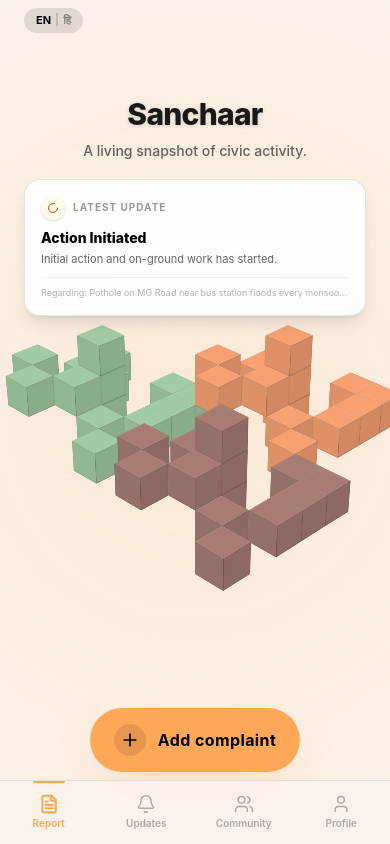
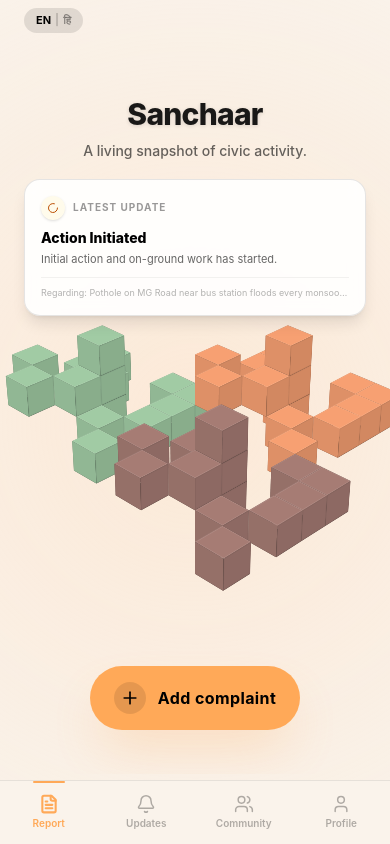
Before and after one commit to vidula18/DISPrototype, a React (Vite) app: page / in a window 390 px wide. Built offline with nearby package versions, Linux system fonts and the light colour scheme.

Commit message:
Fix mobile scrolling and layout clipping issues in CitizenView

```diff
--- a/src/app/components/CitizenView.tsx
+++ b/src/app/components/CitizenView.tsx
@@ -178,7 +178,7 @@ function LandingScreen({
   const cfg = activeComplaint ? STATUS_CONFIG[activeComplaint.status] : null;
 
   return (
-    <div className="flex flex-col h-full px-6 pt-10 pb-10 bg-transparent relative z-10">
+    <div className="flex flex-col h-full px-6 pt-10 pb-10 bg-transparent relative z-10 overflow-y-auto">
       <div className="mb-auto mt-4 text-center">
         <h1 className="font-extrabold text-black text-3xl tracking-tight drop-shadow-sm opacity-90">
           Sanchaar
@@ -553,7 +553,7 @@ function ReflectionCard({
         <p className="font-extrabold text-[#FFA757] text-xl leading-snug">{question}</p>
       </div>
 
-      <div className="flex-1 flex flex-col gap-3 relative z-10">
+      <div className="flex-1 flex flex-col gap-3 relative z-10 overflow-y-auto pb-4">
 
         {chips && chips.length > 0 && (
           <div className="flex flex-wrap gap-2 mb-1">
@@ -618,7 +618,7 @@ function CommunityScreen({ complaint, onTrack, onBack, t }: {
   const similarCount = Math.floor(pct * 3.5); // Mock number for nearby reports
 
   return (
-    <div className="flex flex-col h-full px-6 pt-10 pb-6 bg-transparent relative z-10">
+    <div className="flex flex-col h-full px-6 pt-10 pb-6 bg-transparent relative z-10 overflow-y-auto">
       <button onClick={onBack} className="absolute left-6 top-8 w-8 h-8 rounded-full bg-black/5 flex items-center justify-center text-black/40 hover:text-black/60 transition-colors">
         <ArrowLeft className="w-4 h-4" />
       </button>
@@ -1477,7 +1477,7 @@ export function CitizenView({ complaints, onAddComplaint, onUpdateComplaint }: P
         </div>
 
         {/* Screen content */}
-        <div className="absolute inset-0 pt-[calc(env(safe-area-inset-top,16px)+40px)] sm:pt-10 pb-[env(safe-area-inset-bottom,64px)] overflow-hidden">
+        <div className="absolute inset-0 pt-[calc(env(safe-area-inset-top,16px)+40px)] sm:pt-10 pb-[calc(env(safe-area-inset-bottom,16px)+70px)] overflow-hidden flex flex-col">
           {activeComplaintId && (
             <ComplaintDetailScreen
               complaint={complaints.find(c => c.id === activeComplaintId)!}
```
